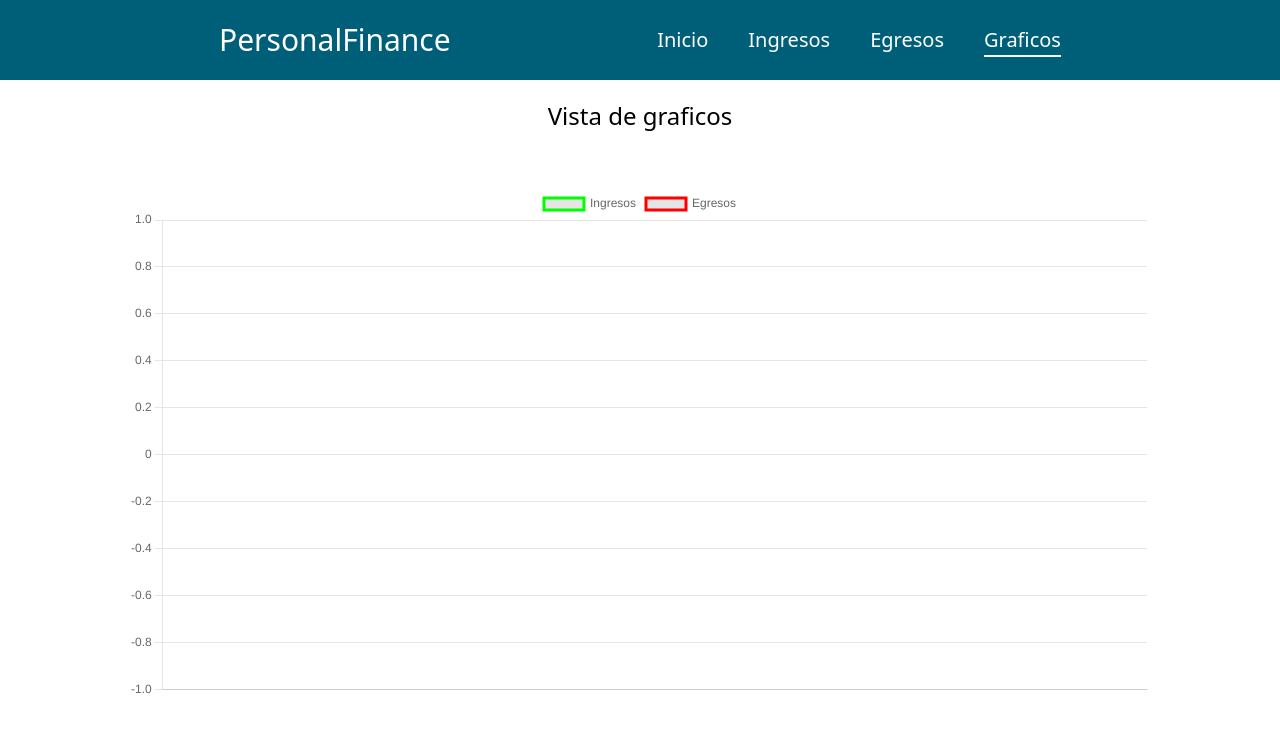
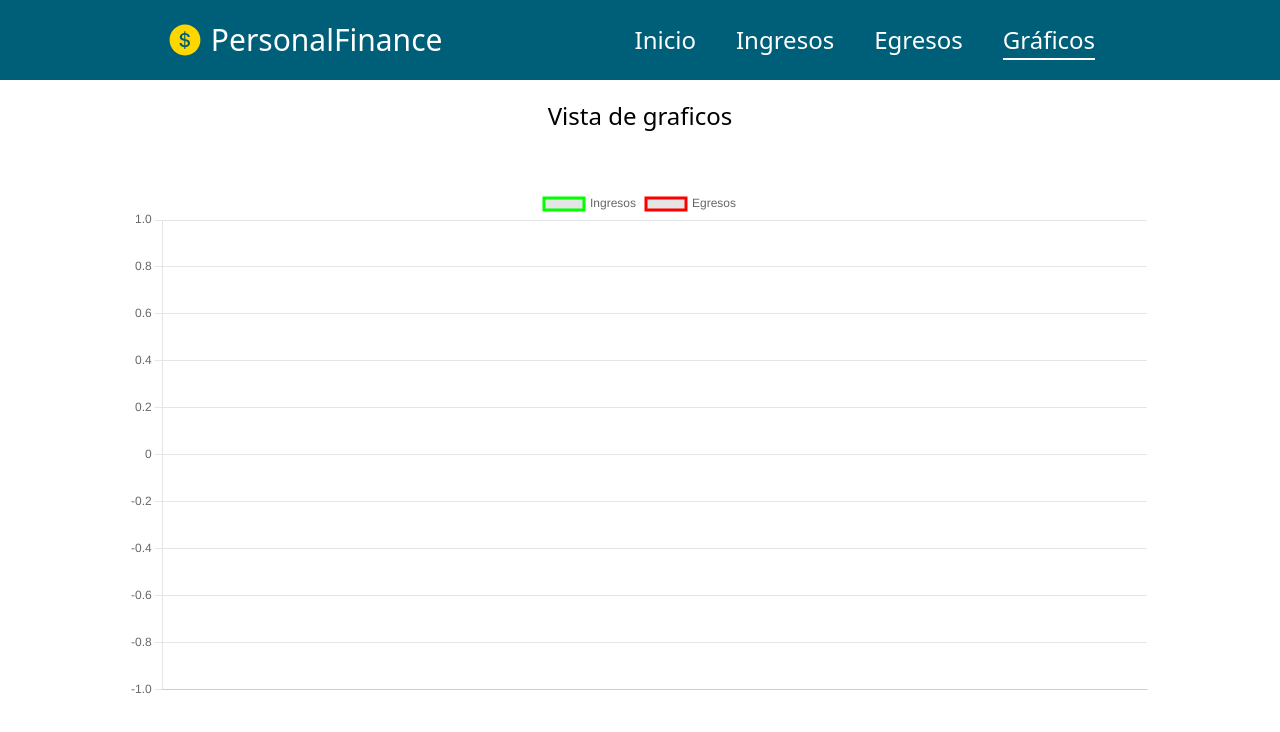
Before and after one commit to Barboza13/personal-finance, a Vue app: page /charts in a window 1280 px wide. Shown: the top 732 px of the page. Built offline with nearby package versions, Linux system fonts and the light colour scheme.

Commit message:
Fixed spelling, added main icon to navbar and fixed responsive design.

```diff
--- a/src/components/Aside.vue
+++ b/src/components/Aside.vue
@@ -27,7 +27,7 @@ const links: Link[] = [
     href: '/expenses',
   },
   {
-    name: 'Graficos',
+    name: 'Gráficos',
     href: '/charts',
   },
 ]
@@ -39,11 +39,11 @@ const changeAsideVisibility = (): void => {
 </script>
 
 <template>
-  <div v-show="isShowAside" class="absolute bg-black opacity-[60%] w-full h-full z-[99]"></div>
+  <div v-show="isShowAside" class="absolute bg-black opacity-[60%] w-full h-screen z-[99]"></div>
   <button
     :class="[
-      isShowAside ? 'translate-x-[calc(100vw*0.8)]' : 'translate-x-0',
-      'absolute transition-transform duration-200 ease-out z-[100] md:hidden',
+      isShowAside ? 'translate-x-[calc(100vw*0.8)] top-0 left-0' : 'translate-x-0 top-5 left-3',
+      'absolute md:hidden transition-transform duration-200 ease-out z-[100]',
     ]"
     @click="changeAsideVisibility"
   >
@@ -55,7 +55,7 @@ const changeAsideVisibility = (): void => {
       class="flex flex-col justify-start items-center w-[80%] h-[100vh] absolute bg-cyan-800 z-[100]"
     >
       <section class="mt-6">
-        <h1 class="text-3xl text-white">Navegacion</h1>
+        <h1 class="text-3xl text-white">Navegación</h1>
       </section>
       <section class="w-full px-4">
         <ul class="flex flex-col justify-center w-full h-full text-3xl text-white mt-6 gap-4">
--- a/src/components/DeleteModal.vue
+++ b/src/components/DeleteModal.vue
@@ -6,7 +6,7 @@ const emit = defineEmits(['hideDeleteModal', 'handleDelete'])
   <div
     class="absolute top-24 md:top-20 left-1/2 -translate-x-1/2 flex flex-col justify-around items-center w-[80%] md:w-[35%] h-32 md:h-38 bg-cyan-800 shadow-xl shadow-black/45 rounded-md z-[1000]"
   >
-    <h1 class="text-lg xl:text-2xl text-white">¿Seguro que deseas eliminar el registro?</h1>
+    <h1 class="text-md xl:text-2xl text-white">¿Seguro que deseas eliminar el registro?</h1>
     <div class="flex gap-4">
       <button
         class="w-28 h-8 text-white bg-gray-500 hover:bg-gray-600 rounded-lg transition-colors duration-200 ease"
--- a/src/components/NavBar.vue
+++ b/src/components/NavBar.vue
@@ -9,23 +9,24 @@ const links: Ref<Link[]> = ref([
   { link: '/', text: 'Inicio' },
   { link: '/incomes', text: 'Ingresos' },
   { link: '/expenses', text: 'Egresos' },
-  { link: '/charts', text: 'Graficos' },
+  { link: '/charts', text: 'Gráficos' },
 ])
 </script>
 
 <template>
-  <nav class="flex justify-around items-center w-full h-full bg-cyan-800">
+  <nav class="flex justify-around items-center w-full h-full bg-cyan-800 md:gap-20">
     <section class="flex justify-center md:justify-normal w-full md:w-0">
-      <RouterLink to="/">
+      <RouterLink class="flex justify-center items-center gap-2" to="/">
+        <img class="w-[36px] h-[36px]" src="/public/favicon.svg" alt="Money icon" />
         <h1 class="text-3xl text-white">PersonalFinance</h1>
       </RouterLink>
     </section>
     <section>
-      <ul class="hidden md:flex justify-center items-center md:gap-10">
+      <ul class="hidden md:flex justify-center items-center md:gap-5 lg:gap-10">
         <li v-for="({ link, text }, index) in links" :key="index">
           <RouterLink
             :to="link"
-            class="relative text-md md:text-xl text-white transition-colors after:content-[''] after:absolute after:left-0 after:bottom-[-4px] after:w-0 after:h-[2px] after:bg-white after:transition-all after:duration-500 hover:after:w-full"
+            class="relative text-2xl text-white transition-colors after:content-[''] after:absolute after:left-0 after:bottom-[-4px] after:w-0 after:h-[2px] after:bg-white after:transition-all after:duration-500 hover:after:w-full"
             active-class="after:w-full after:bg-white"
           >
             {{ text }}
```
